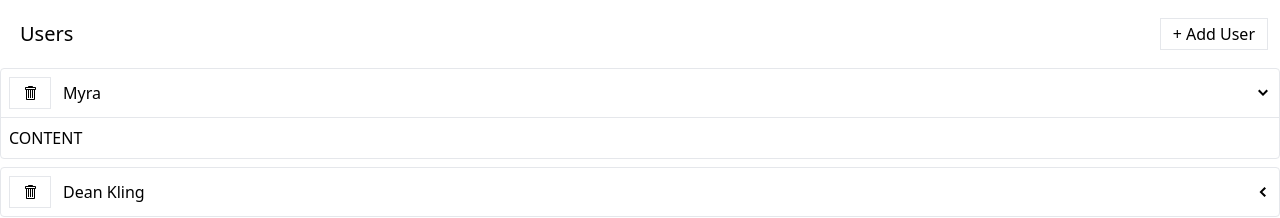
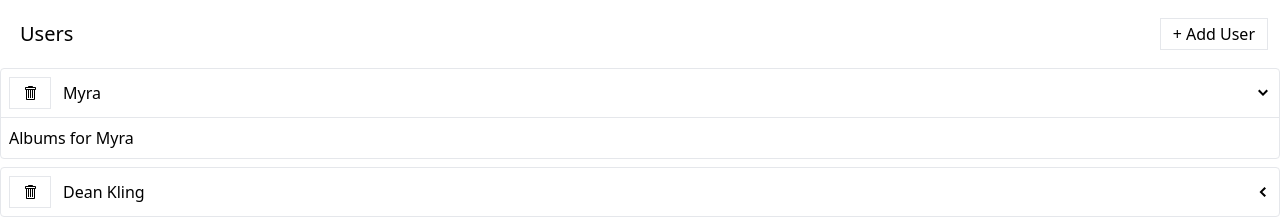
Before and after one commit to amit-inverse/react-tutorial-media, a React (Create React App) app: page / in a window 1280 px wide. Both pictures are taken after a click on the element 1263 px from the left and 93 px from the top of the page. Shown: the top 218 px of the page. Built offline with nearby package versions, Linux system fonts and the light colour scheme; data requests are answered from the project's data file.

Commit message:
Creating a RTK Query API

```diff
--- /dev/null
+++ b/src/components/AlbumsList.js
@@ -0,0 +1,5 @@
+function AlbumsList({ user }) {
+    return <div>Albums for {user.name}</div>;
+}
+
+export default AlbumsList;
--- a/src/components/UsersListItem.js
+++ b/src/components/UsersListItem.js
@@ -3,6 +3,7 @@ import Button from './Button';
 import { removeUser } from '../store';
 import { useThunk } from '../hooks/use-thunk';
 import ExpandablePanel from './ExpandablePanel';
+import AlbumsList from './AlbumsList';
 
 function UsersListItem({ user }) {
     const [doRemoveUser, isLoading, error] = useThunk(removeUser);
@@ -21,7 +22,11 @@ function UsersListItem({ user }) {
         </>
     );
 
-    return <ExpandablePanel header={header}>CONTENT</ExpandablePanel>;
+    return (
+        <ExpandablePanel header={header}>
+            <AlbumsList user={user} />
+        </ExpandablePanel>
+    );
 }
 
 export default UsersListItem;
--- /dev/null
+++ b/src/store/apis/albumsApi.js
@@ -0,0 +1,5 @@
+import { createApi } from '@reduxjs/toolkit/query/react';
+
+const albumsApi = createApi({
+    reducerPath: 'albums',
+});
```
